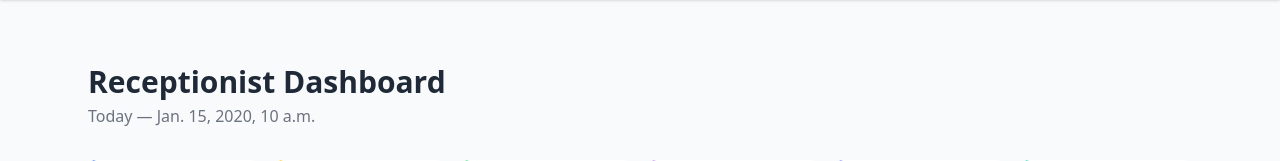
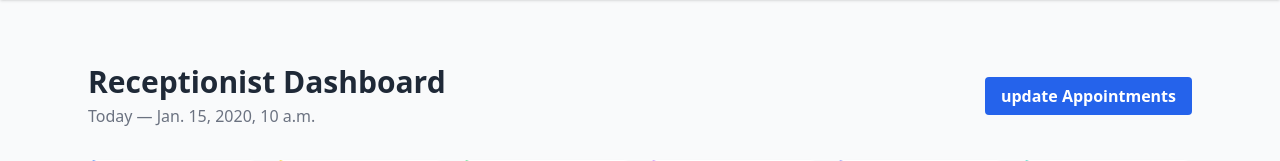
Before and after one commit to alaamagdy20211/clinic_appointment_systemm, a Django app: template users/templates/users/receptionist_dashboard.html in a window 1280 px wide. Shown: the part 64-225 px from the top of the page. Run offline with Django 5.2, Linux system fonts and the light colour scheme; the template is opened without the code that fills it: most values are stand-ins (such as "Sample title", 1, 10 or a date in 2020); some libraries are stand-ins or nearby versions.

```diff
--- a/users/templates/users/receptionist_dashboard.html
+++ b/users/templates/users/receptionist_dashboard.html
@@ -16,9 +16,18 @@
     </nav>
 
     <main class="max-w-6xl mx-auto mt-10 p-6">
-        <div class="mb-8">
-            <h1 class="text-3xl font-bold">Receptionist Dashboard</h1>
-            <p class="text-gray-500 mt-1">Today — {{ today }}</p>
+        <div class="mb-8 flex justify-between items-center">
+            <div>
+                <h1 class="text-3xl font-bold">Receptionist Dashboard</h1>
+                <p class="text-gray-500 mt-1">Today — {{ today }}</p>
+            </div>
+            <div>
+                <!-- View All Appointments Button -->
+                <a href="{% url 'appointment_list' %}"
+                   class="bg-blue-600 hover:bg-blue-700 text-white font-semibold px-4 py-2 rounded transition">
+                    update Appointments
+                </a>
+            </div>
         </div>
 
         <!-- Stats -->
```
Also changed, not shown: appointment/models.py (+4 -4 lines).
